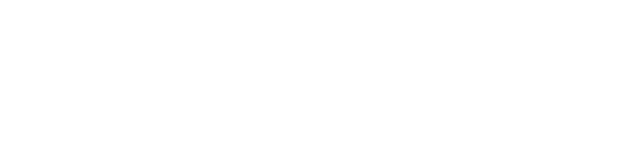
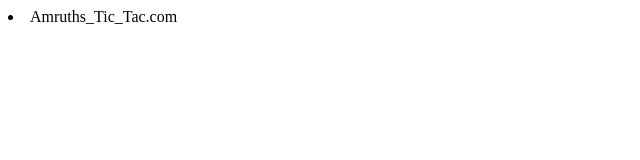
Before and after one commit to amruthg/Tic_Tac_Toe, a plain HTML site: page index.html in a window 1280 px wide. Shown: the whole page, without its empty margins (0-640 px from the left). Drawn offline with Linux system fonts and the light colour scheme.

Commit message:
adding html,css and java empty files

```diff
--- a/index.html
+++ b/index.html
@@ -9,8 +9,19 @@
     <meta name="viewport" content="width=device-width, initial-scale=1.0">
     <!-- change the name from doc to required file name -->
     <title>Tic Tac Toe</title>
+    <!-- linking with my style sheet or css sheet -->
+    <link rel="stylesheet" href="style.css">
 </head>
 <body>
-
+    <!-- making the navigation bar -->
+    <nav>
+        <!-- using unordered list tag -->
+        <u1>
+            <!-- li tag -->
+            <li>Amruths_Tic_Tac.com</li>
+        </u1>
+    </nav>
+    <!-- adding a js file -->
+    <script src="script.js"></script>
 </body>
 </html>
```
Also changed, not shown: script.js (added), style.css (added), 1 other file.
